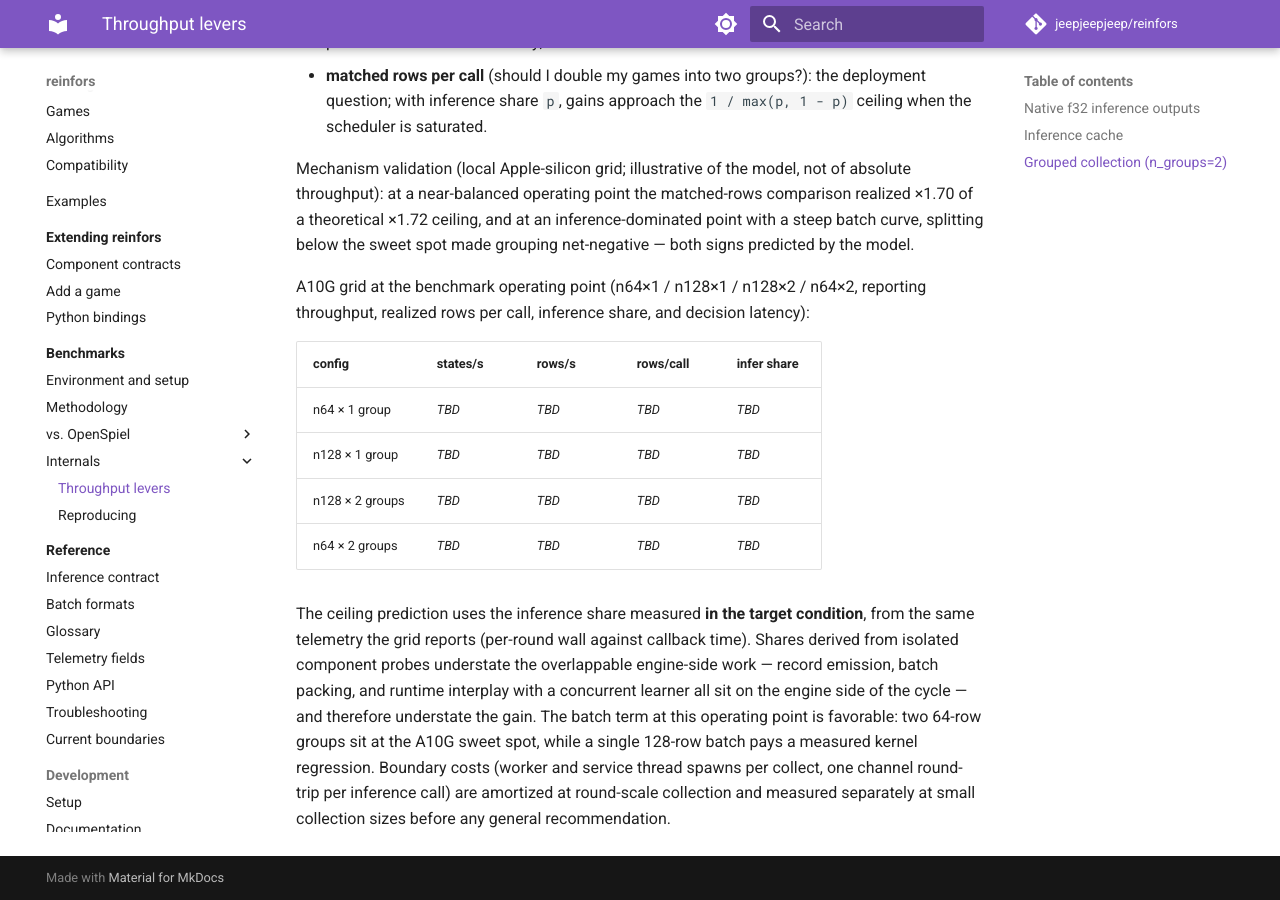
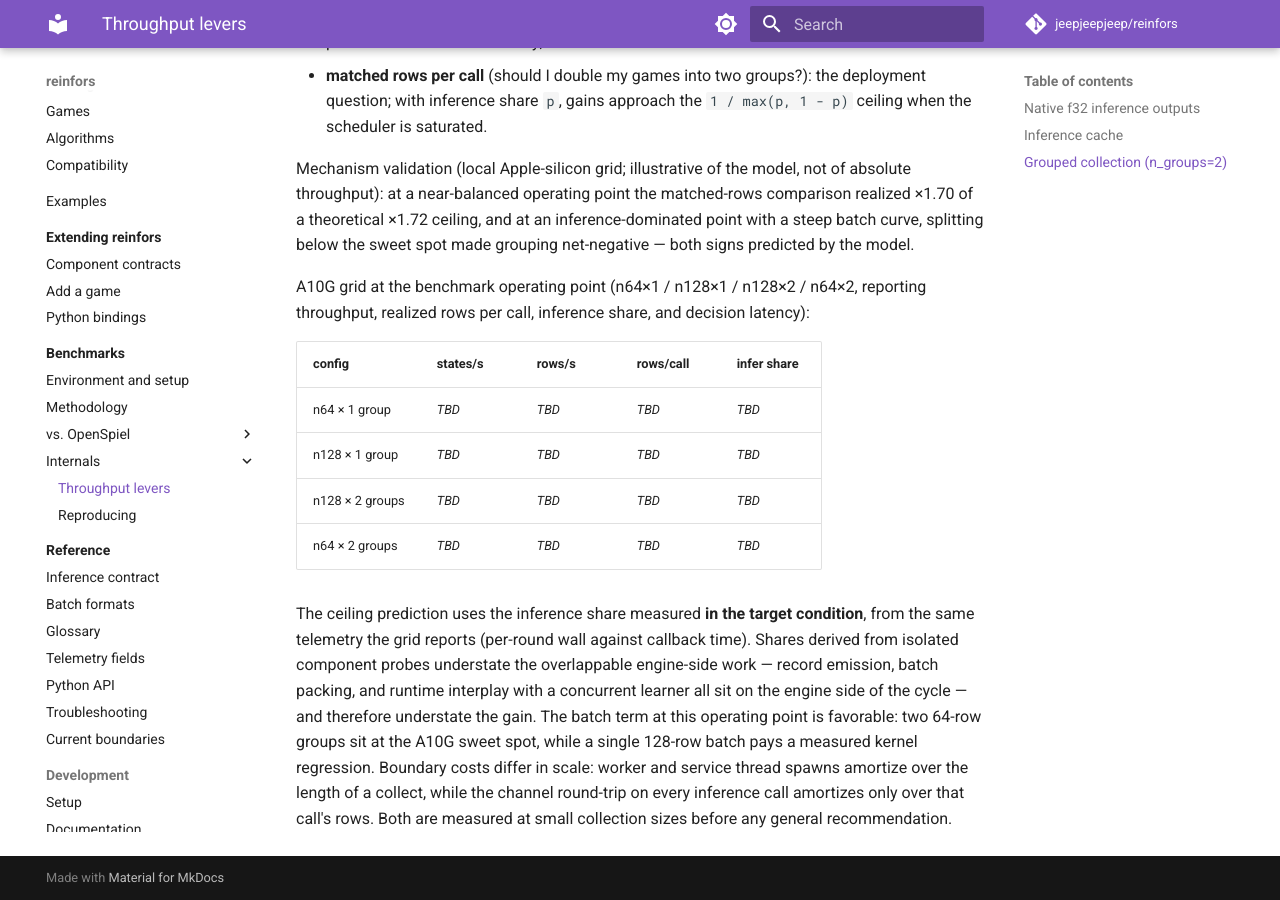
Before and after one commit to jeepjeepjeep/reinfors, an MkDocs documentation site: the page built from docs/benchmarks/internal/throughput-levers.md, in a window 1280 px wide and 900 px high, scrolled down 1085 px. Built offline with MkDocs 1.6.1 and Material for MkDocs 9.7.7, drawn with Linux system fonts in a browser that asks for light colours; comment, search, counter and statistics services are not loaded.

Commit message:
row_generations only on the shared path; split boundary-cost amortization scales

```diff
--- a/docs/benchmarks/internal/throughput-levers.md
+++ b/docs/benchmarks/internal/throughput-levers.md
@@ -62,7 +62,7 @@ derived from isolated component probes understate the overlappable engine-side w
 record emission, batch packing, and runtime interplay with a concurrent learner all sit on
 the engine side of the cycle — and therefore understate the gain. The batch term at this
 operating point is favorable: two 64-row groups sit at the A10G sweet spot, while a single
-128-row batch pays a measured kernel regression. Boundary costs
-(worker and service thread spawns per collect, one channel round-trip per inference call)
-are amortized at round-scale collection and measured separately at small collection sizes
-before any general recommendation.
+128-row batch pays a measured kernel regression. Boundary costs differ in scale: worker and service thread spawns amortize over the length
+of a collect, while the channel round-trip on every inference call amortizes only over
+that call's rows. Both are measured at small collection sizes before any general
+recommendation.
```
Also changed, not shown: 1 other file.
